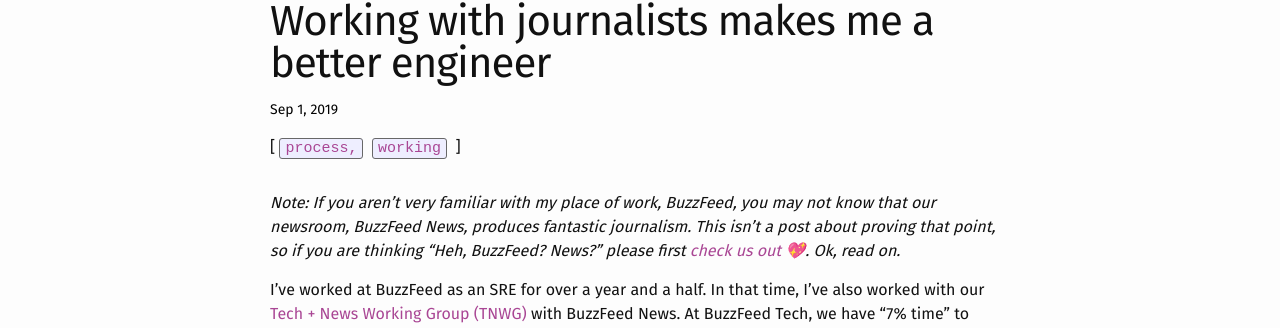
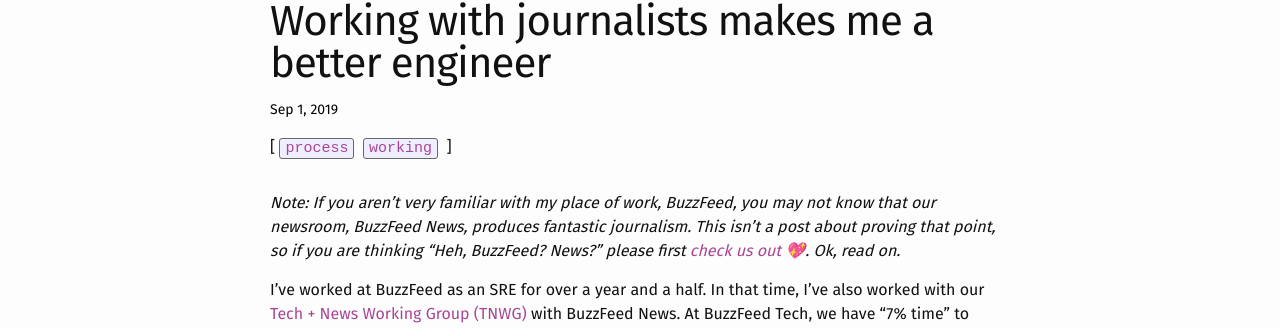
Before and after one commit to ghazaal71/loganmeetsworld, a Jekyll site: the page built from _posts/2019-09-01-working-with-journalists.markdown, in a window 1280 px wide and 900 px high. Shown: the part 92-420 px from the top of the window. Built offline with Jekyll 4.4.1, drawn with Linux system fonts in a browser that asks for light colours.

Commit message:
error in tags

```diff
--- a/_posts/2019-09-01-working-with-journalists.markdown
+++ b/_posts/2019-09-01-working-with-journalists.markdown
@@ -2,7 +2,7 @@
 layout: post
 title: "Working with journalists makes me a better engineer"
 date: 2019-09-01
-tags: process, working
+tags: process working
 ---
 <!-- markdownlint-disable MD033 -->
 <!-- markdownlint-disable MD026 -->
```
